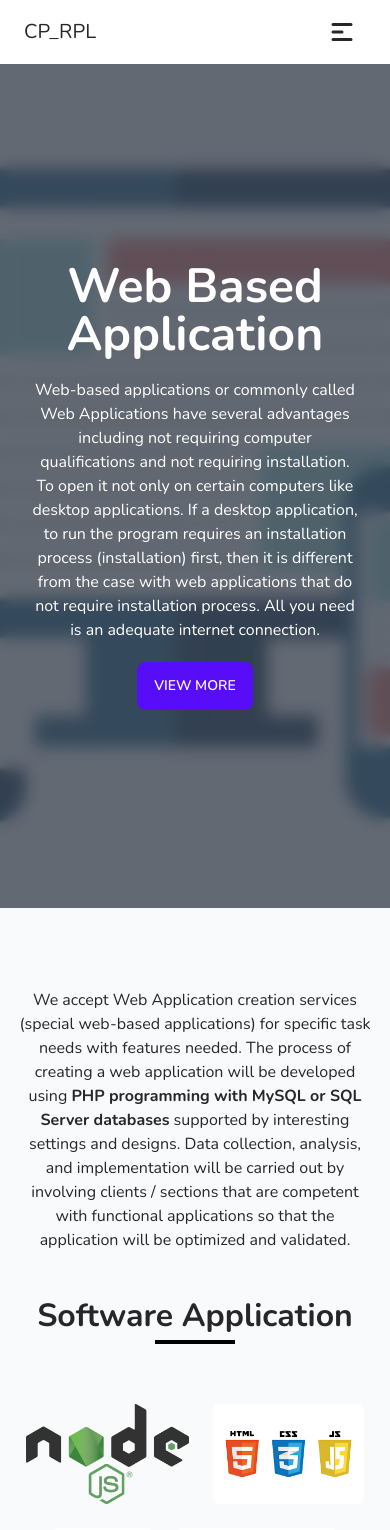
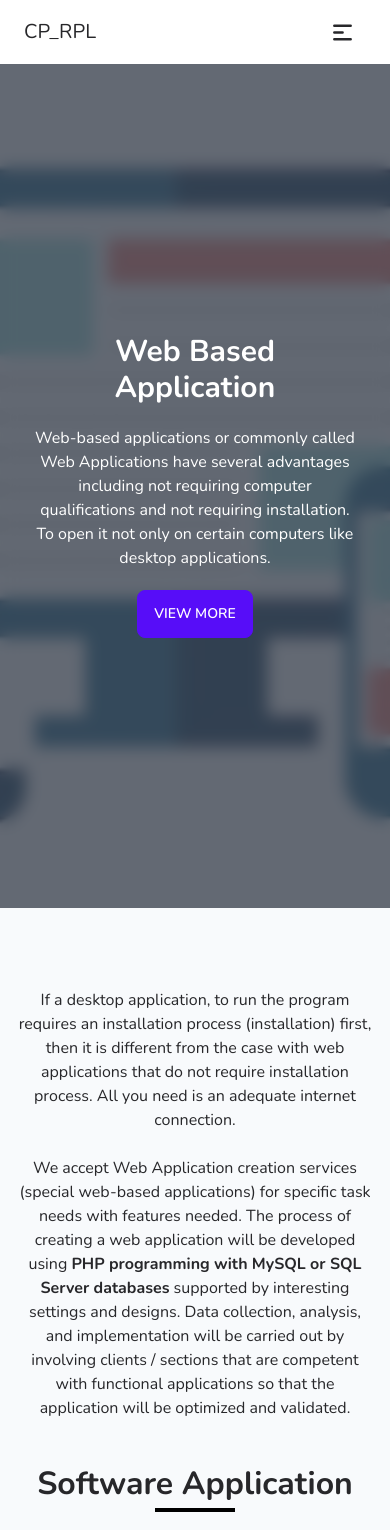
Before and after one commit to fahmikdp/pkk-companyprofile, a Next.js app: page /services in a window 390 px wide. Shown: the top 1530 px of the page. Built offline with nearby package versions, Linux system fonts and the light colour scheme.

Commit message:
update nav and service page

```diff
--- a/src/components/Footer/index.js
+++ b/src/components/Footer/index.js
@@ -10,8 +10,12 @@ const Footer = () => (
       </div>
       <div>
         <span className="footer-title">Company</span>
-        <a className="link link-hover">About us</a>
-        <a className="link link-hover">Contact</a>
+        <a className="link link-hover" href="/about-us">
+          About us
+        </a>
+        <a className="link link-hover" href="/contact">
+          Contact
+        </a>
         <a className="link link-hover">Jobs</a>
         <a className="link link-hover">Press kit</a>
       </div>
--- a/src/components/Navbar/index.js
+++ b/src/components/Navbar/index.js
@@ -42,7 +42,7 @@ const Navbar = () => {
           <div className="flex-none gap-2 md:hidden">
             <div className="dropdown dropdown-end">
               <label tabIndex="0" className="btn btn-ghost btn-circle">
-                <HiMenuAlt1 size={30} />
+                <HiMenuAlt1 size={27} />
               </label>
               <ul
                 tabIndex="0"
--- a/src/pages/services.js
+++ b/src/pages/services.js
@@ -12,20 +12,15 @@ export default function Services() {
           <div className="hero-overlay bg-opacity-80 backdrop-blur"></div>
           <div className="container flex justify-center ">
             <div className="hero-content text-center text-neutral-content">
-              <div className="max-w-2xl">
-                <h1 className="mb-5 text-5xl font-bold">
+              <div className="max-w-xl">
+                <h1 className="mb-5 text-3xl lg:text-5xl font-bold">
                   Web Based Application
                 </h1>
                 <p className="mb-5">
                   Web-based applications or commonly called Web Applications
                   have several advantages including not requiring computer
                   qualifications and not requiring installation. To open it not
-                  only on certain computers like desktop applications. If a
-                  desktop application, to run the program requires an
-                  installation process (installation) first, then it is
-                  different from the case with web applications that do not
-                  require installation process. All you need is an adequate
-                  internet connection.
+                  only on certain computers like desktop applications.
                 </p>
 
                 <button className="btn btn-primary">View More</button>
@@ -38,6 +33,11 @@ export default function Services() {
         <div className="xl:px-12">
           {/* <Header title="Our Services" /> */}
           <p className="text-center my-10 md:text-lg">
+            If a desktop application, to run the program requires an
+            installation process (installation) first, then it is different from
+            the case with web applications that do not require installation
+            process. All you need is an adequate internet connection. <br />
+            <br />
             We accept Web Application creation services (special web-based
             applications) for specific task needs with features needed. The
             process of creating a web application will be developed using{" "}
@@ -51,7 +51,12 @@ export default function Services() {
         <Header title="Software Application" />
         <div className="flex justify-center  gap-6 flex-wrap mt-16">
           {logo.map((l, index) => (
-            <img src={l} key={index} alt="logo" className=" h-[100px] rounded-md" />
+            <img
+              src={l}
+              key={index}
+              alt="logo"
+              className=" h-[100px] rounded-md"
+            />
           ))}
         </div>
       </section>
```
